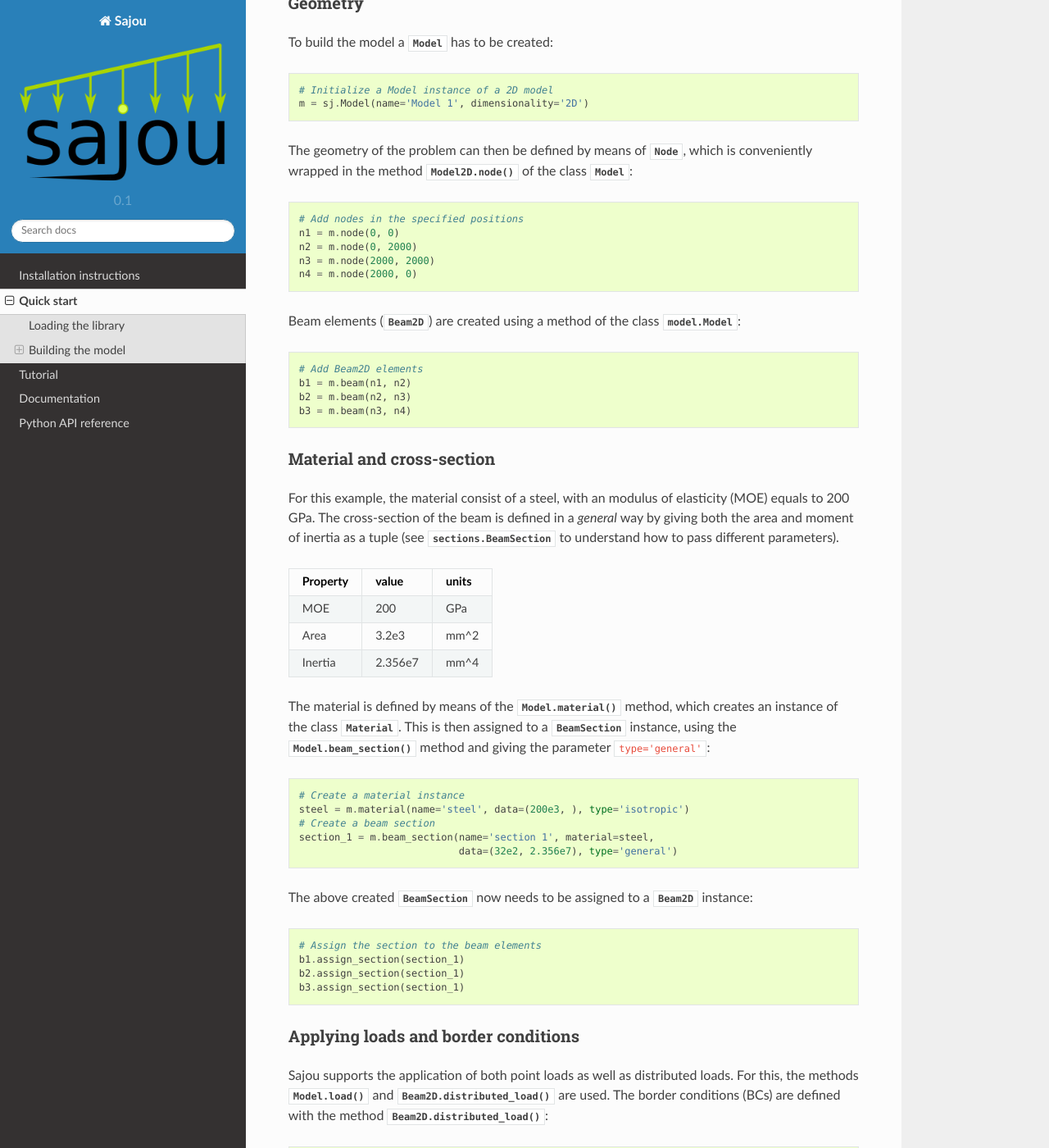
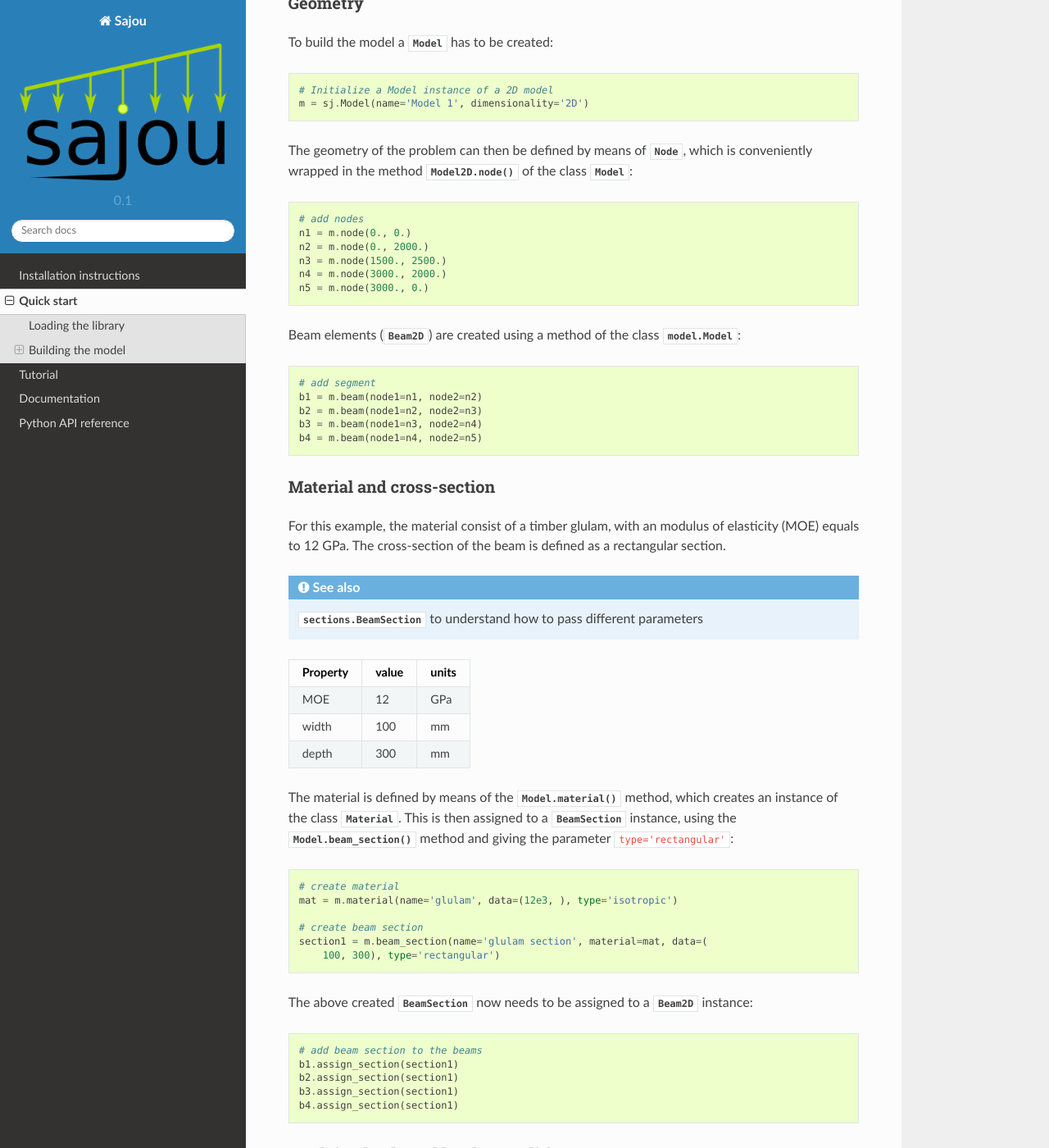
Before and after one commit to cristobaltapia/sajou, a Sphinx documentation site: the page built from docs/quickstart.rst, in a window 1280 px wide and 1400 px high, scrolled down 617 px. Shown: the whole window at 82% size. Built offline with Sphinx 7.4.7 and the Read the Docs theme 2.0.0, drawn with Linux system fonts in a browser that asks for light colours; pages that are not in the unit, such as notebooks, are missing from menus; some of the changed text lies outside the part shown.

Commit message:
Documentation: quickstart updated

```diff
--- a/docs/quickstart.rst
+++ b/docs/quickstart.rst
@@ -27,94 +27,74 @@
     # Initialize a Model instance of a 2D model
     m = sj.Model(name='Model 1', dimensionality='2D')
 
-The geometry of the problem can then be defined by means of :class:`.Node`, which is conveniently wrapped in the method :meth:`.Model2D.node` of the class :class:`.Model`::
+The geometry of the problem can then be defined by means of :class:`.Node`, which is conveniently wrapped in the method :meth:`.Model2D.node` of the class :class:`.Model`:
 
-    # Add nodes in the specified positions
-    n1 = m.node(0, 0)
-    n2 = m.node(0, 2000)
-    n3 = m.node(2000, 2000)
-    n4 = m.node(2000, 0)
+.. literalinclude:: sajou_examples/quickstart_post.py
+   :lines: 16-21
 
-Beam elements (:class:`.Beam2D`) are created using a method of the class :class:`model.Model`::
+Beam elements (:class:`.Beam2D`) are created using a method of the class :class:`model.Model`:
 
-    # Add Beam2D elements
-    b1 = m.beam(n1, n2)
-    b2 = m.beam(n2, n3)
-    b3 = m.beam(n3, n4)
+.. literalinclude:: sajou_examples/quickstart_post.py
+   :lines: 23-27
 
 Material and cross-section
 **************************
 
-For this example, the material consist of a steel, with an modulus of elasticity (MOE) equals to 200 GPa.
-The cross-section of the beam is defined in a *general* way by giving both the area and moment of inertia
-as a tuple (see :class:`sections.BeamSection` to understand how to pass different parameters).
+For this example, the material consist of a timber glulam, with an modulus of elasticity (MOE) equals to 12 GPa.
+The cross-section of the beam is defined as a rectangular section.
+
+.. seealso:: :class:`sections.BeamSection` to understand how to pass different parameters
 
 +----------+---------+-------+
 | Property | value   | units |
 +==========+=========+=======+
-| MOE      | 200     | GPa   |
+| MOE      | 12      | GPa   |
 +----------+---------+-------+
-| Area     | 3.2e3   | mm^2  |
+| width    | 100     | mm    |
 +----------+---------+-------+
-| Inertia  | 2.356e7 | mm^4  |
+| depth    | 300     | mm    |
 +----------+---------+-------+
 
 The material is defined by means of the :meth:`.Model.material` method, which creates an instance of the class :class:`.Material`.
 This is then assigned to a :class:`.BeamSection` instance, using the :meth:`.Model.beam_section` method and giving the
-parameter ``type='general'``::
+parameter ``type='rectangular'``:
 
-    # Create a material instance
-    steel = m.material(name='steel', data=(200e3, ), type='isotropic')
-    # Create a beam section
-    section_1 = m.beam_section(name='section 1', material=steel,
-                               data=(32e2, 2.356e7), type='general')
+.. literalinclude:: sajou_examples/quickstart_post.py
+   :lines: 29-34
 
-The above created :class:`.BeamSection` now needs to be assigned to a :class:`.Beam2D` instance::
+The above created :class:`.BeamSection` now needs to be assigned to a :class:`.Beam2D` instance:
 
-
-    # Assign the section to the beam elements
-    b1.assign_section(section_1)
-    b2.assign_section(section_1)
-    b3.assign_section(section_1)
-
+.. literalinclude:: sajou_examples/quickstart_post.py
+   :lines: 36-40
 
 Applying loads and border conditions
 ************************************
 
+Sajou supports the application of both point loads as well as distributed loads. For this, the methods :meth:`.Model.load` and :meth:`.Beam2D.distributed_load` are used.
+The border conditions (BCs) are defined with the method :meth:`.Beam2D.distributed_load`:
 
-Sajou supports the application of both point loads as well as distributed loads. For this, the methods :meth:`.Model.load` and :meth:`.Beam2D.distributed_load` are used.
-The border conditions (BCs) are defined with the method :meth:`.Beam2D.distributed_load`::
-
-    # Add border conditions
-    m.bc(node=n1, v1=0., v2=0., r3=0.)
-    m.bc(node=n4, v1=0., v2=0.)
-
-    # Add point Load
-    m.load(node=n2, f2=-5e3)
-    m.load(node=n3, f1=-10e3)
-
-    # Add distributed load
-    b1.distributed_load(p1=-1, p2=-2, direction='y', coord_system='local')
+.. literalinclude:: sajou_examples/quickstart_post.py
+   :lines: 42-52
 
 .. seealso:: Concentrated and distributed moments are also supported. See the methods :meth:`.Model.load` and :meth:`.Beam2D.distributed_moment`
+
+End release (adding a hinge)
+****************************
+
+It is also possible to add hinges at a given node, by means of the :meth:`Beam2D.release_end` method.
+This method adds an additional degree of freedom at the respective node, effectively uncoupling the rotation from the rest of the system:
+
+.. literalinclude:: sajou_examples/quickstart_post.py
+   :lines: 54-55
 
 Visualizing the model
 *********************
 
 A visual inspection of the model is crucial to easily spot problems in the model.
-To see the current state of the model a :class:`.Display` instance has to be instantiated and a `Matplotlib <http://www.matplotlib.org>`_ axis has to be passed (this might change in the future)::
+To see the current state of the model a :class:`.Display` instance has to be instantiated and a `Matplotlib <http://www.matplotlib.org>`_ axis has to be passed (this might change in the future):
 
-    # create matplotlib figure and axes
-    import matplotlib.pyplot as plt
-    fig = plt.figure(figsize=(6.,5.3.))
-    ax = fig.add_subplot(111)
-
-    # Instatiate a Display object
-    disp = sj.Display(theme='dark')
-
-    # plot the current state of the model
-    ax = disp.plot_geometry(model=m, ax=ax)
-    plt.show()
+.. literalinclude:: sajou_examples/quickstart_loads.py
+   :lines: 8,55-58,69
 
 A figure similar to the one shown below should be created.
 
@@ -123,16 +103,10 @@
 Solving the system
 ******************
 
-For this example, the implemented static solver (:class:`.StaticSolver`) is used::
+For this example, the implemented static solver (:class:`.StaticSolver`) is used:
 
-    # instance of StaticSolver
-    from sj.solvers import StaticSolver
-    # Define output variables
-    output = ['nodal displacements', 'internal forces', 'end forces']
-    # Create the StaticSolver instance
-    solver = StaticSolver(model=m, output=output)
-    # Solve the system
-    res = solver.solve()
+.. literalinclude:: sajou_examples/quickstart_post.py
+   :lines: 12,57-62
 
 After this, a :class:`.Result` object is created (stored as ``res`` in the example), which contains the required results of the system.
 
--- a/docs/sajou_examples/quickstart_geom.py
+++ b/docs/sajou_examples/quickstart_geom.py
@@ -66,5 +66,4 @@
 ax.yaxis.set_ticks_position('left')
 ax.set_xlim(xmin=-800, xmax=3500)
 
-
 plt.tight_layout()
--- a/docs/sajou_examples/quickstart_loads.py
+++ b/docs/sajou_examples/quickstart_loads.py
@@ -54,10 +54,9 @@
 
 fig = plt.figure(figsize=(6., 5.5))
 ax = fig.add_subplot(111)
+disp = sj.Display(theme='dark')
+ax = disp.plot_geometry(ax=ax, model=m)
 
-disp = sj.Display(theme='dark')
-
-ax = disp.plot_geometry(ax=ax, model=m)
 ax.spines['right'].set_color('none')
 ax.spines['top'].set_color('none')
 ax.spines['bottom'].set_smart_bounds(True)
@@ -66,5 +65,5 @@
 ax.yaxis.set_ticks_position('left')
 ax.set_xlim(xmin=-800, xmax=3500)
 
-
 plt.tight_layout()
+plt.show()
--- a/docs/sajou_examples/quickstart_post.py
+++ b/docs/sajou_examples/quickstart_post.py
@@ -27,11 +27,11 @@
 b4 = m.beam(node1=n4, node2=n5)
 
 # create material
-mat = m.material(name='Wood', data=(12e3, ), type='isotropic')
+mat = m.material(name='glulam', data=(12e3, ), type='isotropic')
 
 # create beam section
-section1 = m.beam_section(name='rectangular 1', material=mat, data=(
-    300, 100), type='rectangular')
+section1 = m.beam_section(name='glulam section', material=mat, data=(
+    100, 300), type='rectangular')
 
 # add beam section to the beams
 b1.assign_section(section1)
@@ -77,7 +77,7 @@
 ax2 = disp.plot_internal_forces(ax=ax2, result=res, component='shear')
 ax3 = disp.plot_internal_forces(ax=ax3, result=res, component='axial')
 ax4 = disp.plot_deformed_geometry(ax=ax4, result=res, show_undeformed=True,
-                                  scale=10)
+                                  scale=100)
 
 for ax in [ax1, ax2, ax3, ax4]:
     ax.spines['right'].set_color('none')
```
